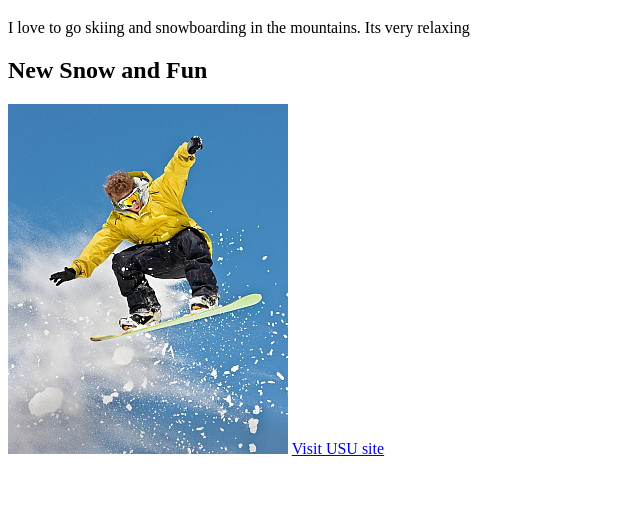
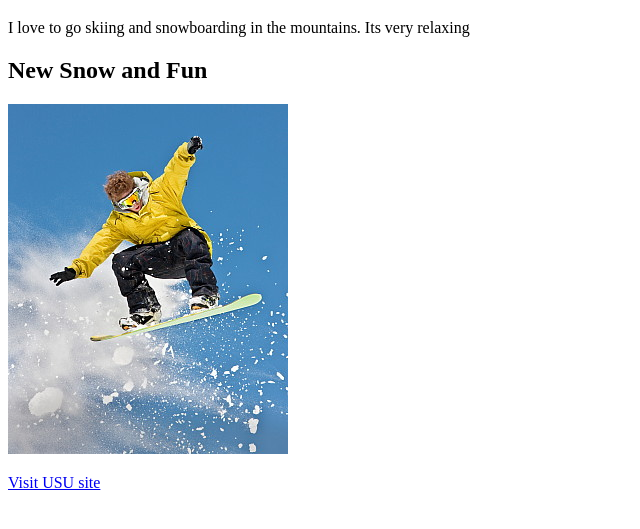
Before and after one commit to finnderman100-hue/skiing, a plain HTML site: page index.html in a window 1280 px wide. Shown: the part 61-590 px from the top of the page, without its empty margins (0-640 px from the left). Drawn offline with Linux system fonts and the light colour scheme.

Commit message:
Wrap link in paragraph tag in index.html

```diff
--- a/index.html
+++ b/index.html
@@ -9,7 +9,7 @@
 <p>I love to go skiing and snowboarding in the mountains. Its very relaxing</p>
   <h2>New Snow and Fun</h2>
 <img src="snowboarding_1-1.jpg" alt="Man jumping on a snowboard" width="280" height="350">
-<a href="usu.edu">Visit USU site</a>
+<p><a href="usu.edu">Visit USU site</a></p>
 
 </body>
 </html>
```
